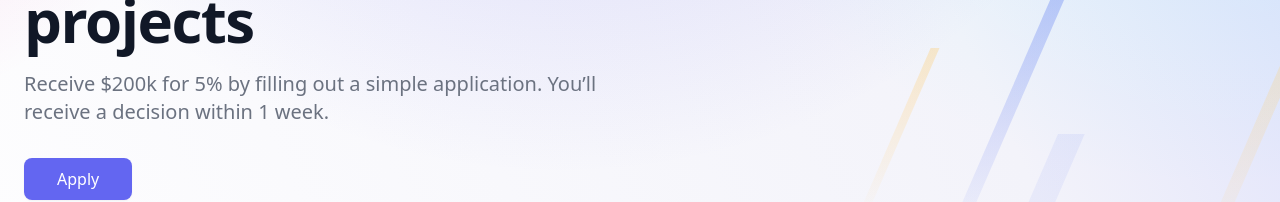
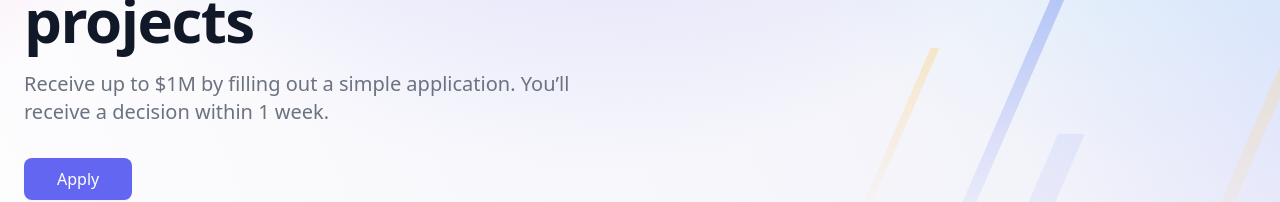
Before and after one commit to metasj/frontend, a Next.js app: page / in a window 1280 px wide. Shown: the part 334-536 px from the top of the page. Built offline with nearby package versions, Linux system fonts and the light colour scheme; what @tailwindcss/typography would draw is missing.

Commit message:
up to $1M
from [chat](https://discord.com/channels/916751469678579784/916762713059901490/917574957314236446)

```diff
--- a/src/pages/index.js
+++ b/src/pages/index.js
@@ -182,7 +182,7 @@ const Landing = () => (
 								</span>
 							</h1>
 							<p className="mt-3 text-base text-gray-500 sm:mt-5 sm:text-xl lg:text-lg xl:text-xl">
-								<span>Receive $200k for 5% by filling out a simple application.</span>{' '}
+								<span>Receive up to $1M by filling out a simple application.</span>{' '}
 								<span>You’ll receive a decision within 1 week.</span>
 							</p>
 							<div className="mt-8 sm:max-w-lg sm:mx-auto text-center lg:text-left lg:mx-0">
```
